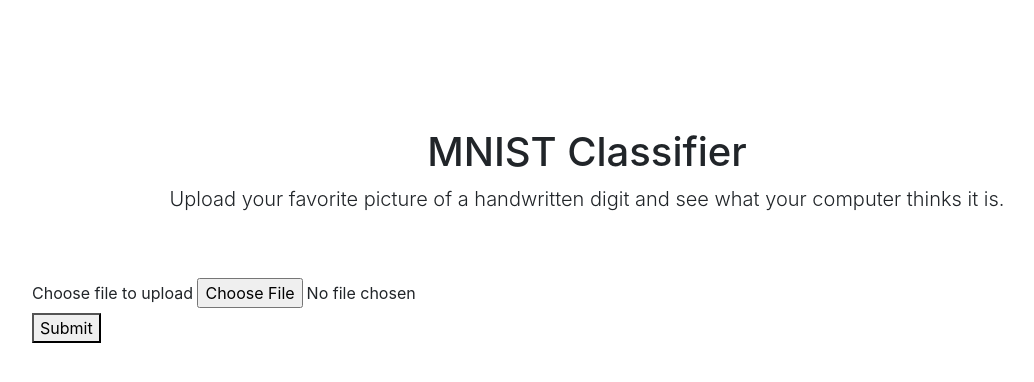
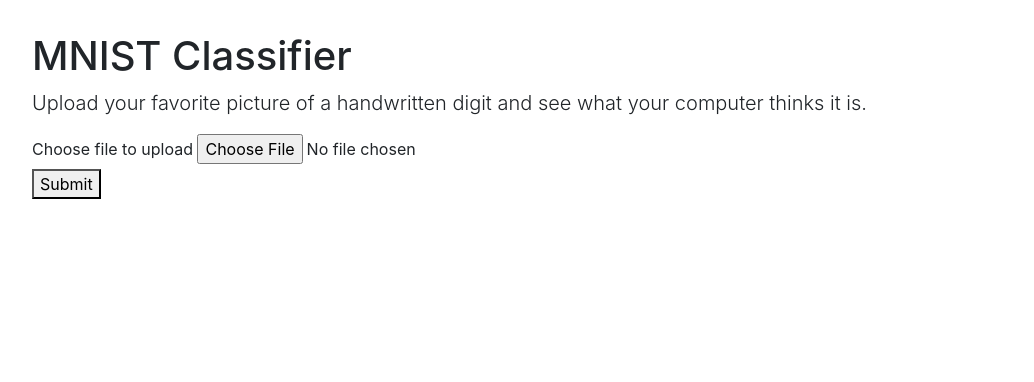
Before and after one commit to Marsll/classify-your-digit, a Flask app: page / in a window 1280 px wide. Shown: the top 382 px of the page, without its empty margins (53-1087 px from the left). Run offline with Flask 2, Linux system fonts and the light colour scheme; some libraries are stand-ins or nearby versions.

Commit message:
Final commit

```diff
--- a/FlaskMNISTClassifier/app.py
+++ b/FlaskMNISTClassifier/app.py
@@ -37,7 +37,6 @@ def result(filename):
 
     filepath_npy = os.path.splitext(path_to_file)[0] + ".npy"
     res, prob = predict(filepath_npy)
-
     return render_template(
         'result.html',
         image_dir=rel_path,
--- a/FlaskMNISTClassifier/static/css/mycustom.css
+++ b/FlaskMNISTClassifier/static/css/mycustom.css
@@ -5,3 +5,7 @@
 .img-fluid{
     width: 25%;
 }
+
+body{
+    padding-top: 2rem
+}
--- a/FlaskMNISTClassifier/static/css/starter-template.css
+++ /dev/null
@@ -1,7 +0,0 @@
-body {
-  padding-top: 5rem;
-}
-.starter-template {
-  padding: 3rem 1.5rem;
-  text-align: center;
-}
--- a/FlaskMNISTClassifier/templates/index.html
+++ b/FlaskMNISTClassifier/templates/index.html
@@ -6,15 +6,14 @@
     <meta name="viewport" content="width=device-width, initial-scale=1, shrink-to-fit=no">
     <meta name="description" content="">
     <meta name="author" content="">
-    <link rel="icon" href="../../../../favicon.ico">
+    <link rel="icon" href="../static/favicon.ico">
 
-    <title>MyProject</title>
+    <title>MNIST Classifier</title>
 
     <!-- Bootstrap core CSS -->
     <link href="{{ url_for('static', filename='css/bootstrap.min.css') }}" rel="stylesheet">
 
     <!-- Custom styles for this template -->
-    <link href="{{ url_for('static', filename='css/starter-template.css') }}" rel="stylesheet">
     <link href="{{ url_for('static', filename='css/mycustom.css') }}" rel="stylesheet">
 
 </head>
@@ -23,7 +22,7 @@
 
     <main role="main" class="container">
 
-        <div class="starter-template">
+        <div>
             <h1>MNIST Classifier</h1>
             <p class="lead">Upload your favorite picture of a handwritten digit and see what your computer thinks it is.</p>
         </div>
@@ -47,7 +46,7 @@
     <script>window.jQuery || document.write('<script src="../../assets/js/vendor/jquery-slim.min.js"><\/script>')</script>
     <script src="https://cdnjs.cloudflare.com/ajax/libs/popper.js/1.14.3/umd/popper.min.js" integrity="sha384-ZMP7rVo3mIykV+2+9J3UJ46jBk0WLaUAdn689aCwoqbBJiSnjAK/l8WvCWPIPm49"
         crossorigin="anonymous"></script>
-    <script src="static/js/bootstrap.min.js"></script>
+    <script src="../static/js/bootstrap.min.js"></script>
 </body>
 
 </html>
```
Also changed, not shown: FlaskMNISTClassifier/templates/result.html (+7 -8 lines), FlaskMNISTClassifier/static/favicon.ico (added).
